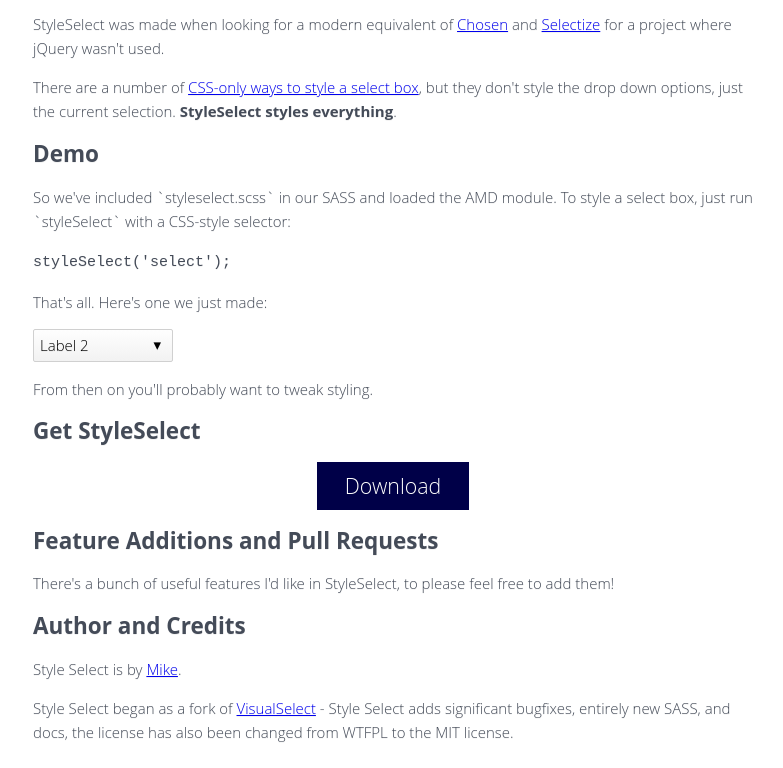
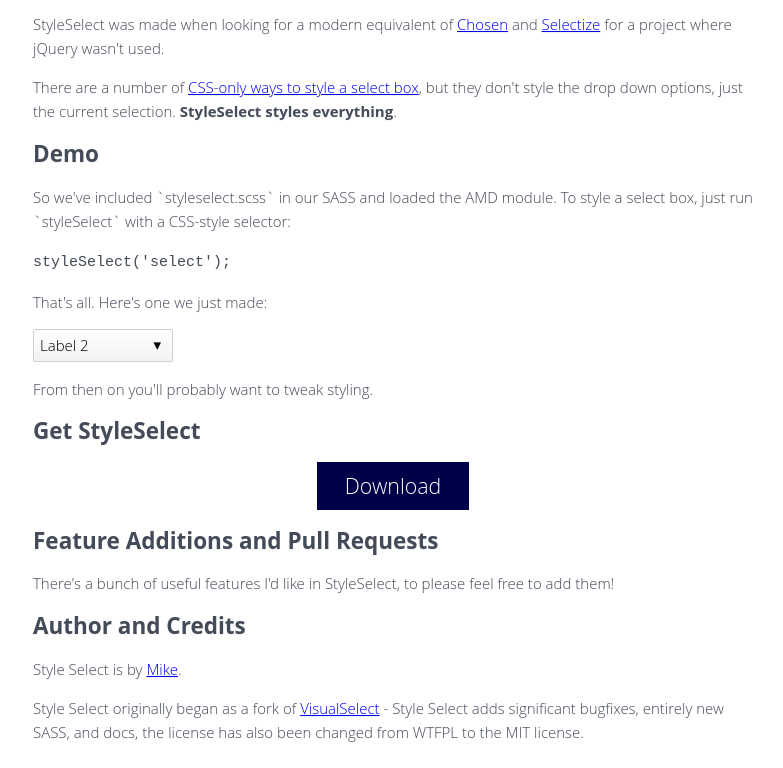
Before and after one commit to mikemaccana/styleselect, a website: page index.html in a window 1280 px wide. Shown: the part 520-1288 px from the top of the page, without its empty margins (247-1030 px from the left). Drawn offline with Linux system fonts and the light colour scheme; a script that the page names is missing.

Commit message:
Doc tweak

```diff
--- a/index.html
+++ b/index.html
@@ -54,7 +54,7 @@
 
     <p>Style Select is by <a href="http://twitter.com/mikemaccana">Mike</a>.</p>
 
-    <p>Style Select began as a fork of <a href="https://github.com/LeslieOA/VisualSelect">VisualSelect</a> - Style Select adds significant bugfixes, entirely new SASS, and docs, the license has also been changed from WTFPL to the MIT license.<p>
+    <p>Style Select originally began as a fork of <a href="https://github.com/LeslieOA/VisualSelect">VisualSelect</a> - Style Select adds significant bugfixes, entirely new SASS, and docs, the license has also been changed from WTFPL to the MIT license.<p>
 
     <script src="js/require.js" data-main="js/main"></script>
   </body>
```
